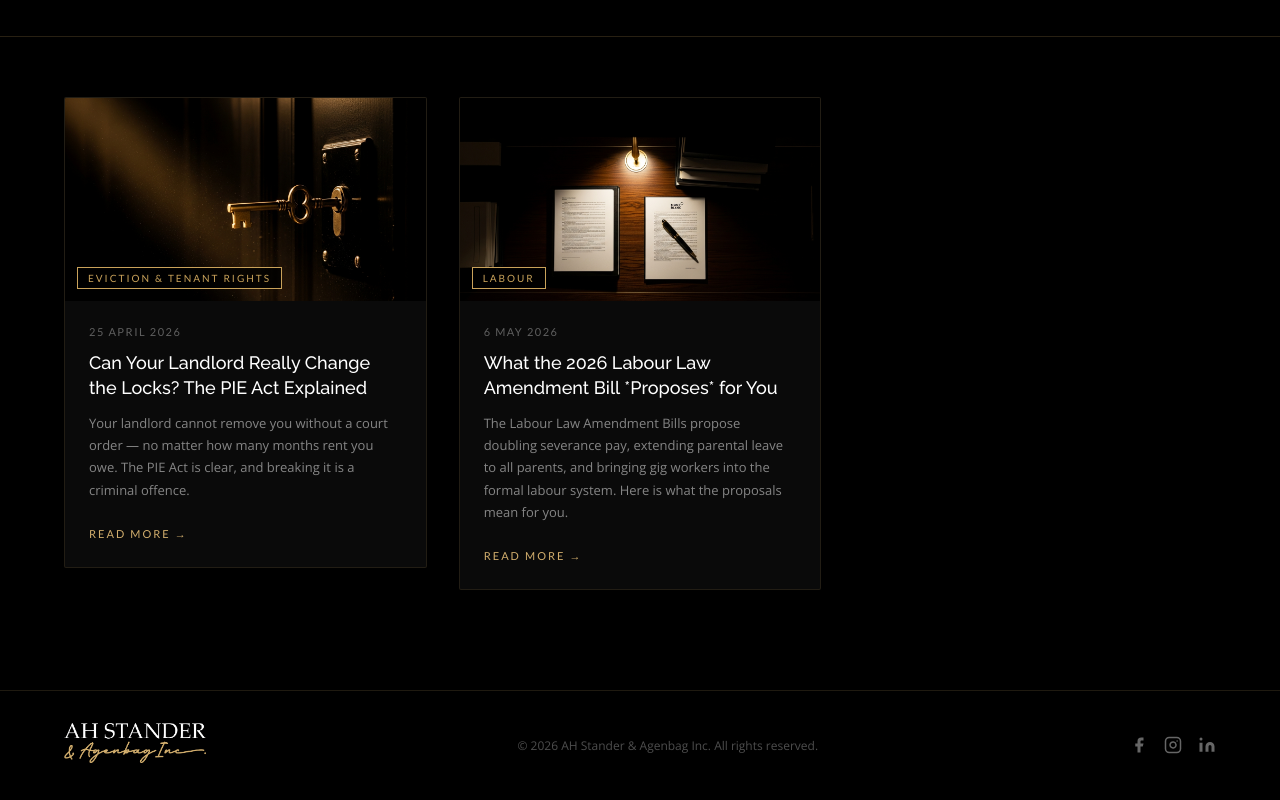
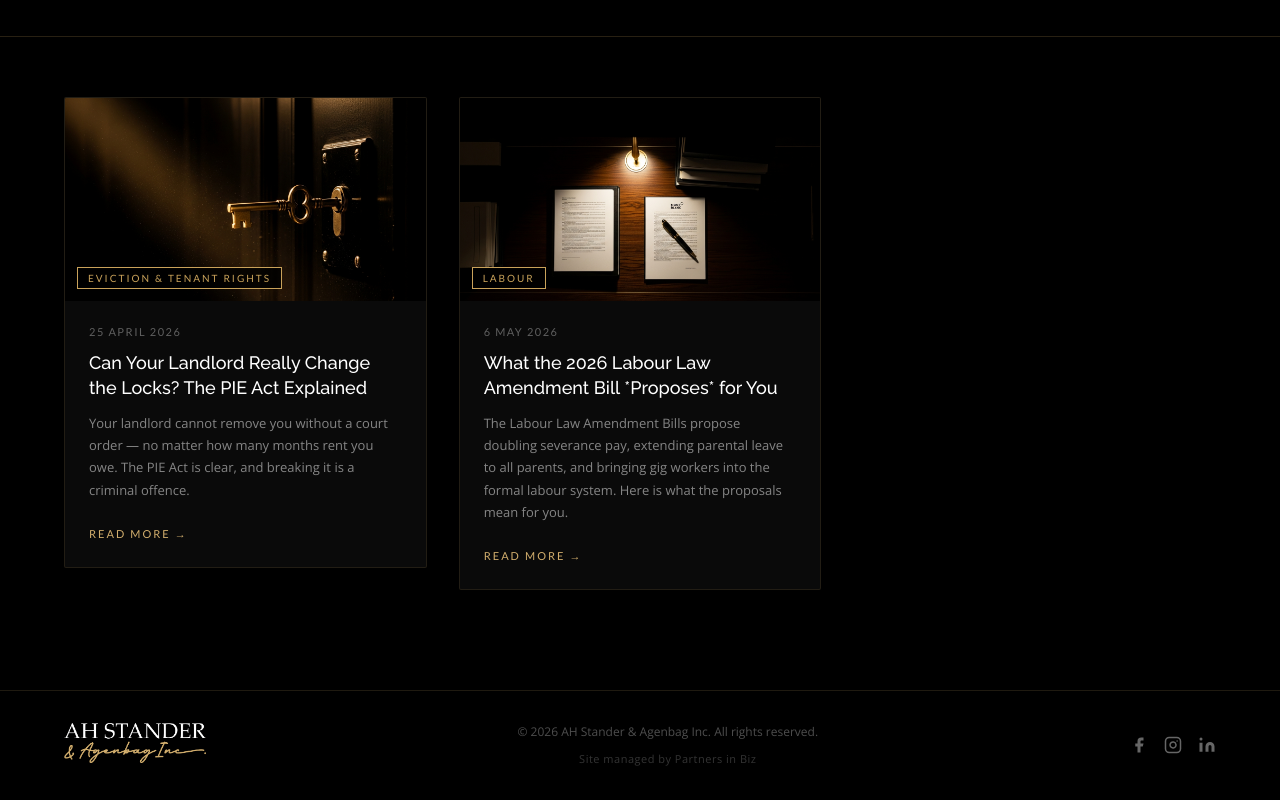
Before and after one commit to PMStander/ahslaw, a React (Vite) app: page /blog in a window 1280 px wide. Shown: the part 305-1105 px from the top of the page. Built offline with nearby package versions, Linux system fonts and the light colour scheme.

Commit message:
Add PiB credit to footer + fix footer logo link
Co-Authored-By: Claude Sonnet 4.6 <noreply@anthropic.com>

```diff
--- a/src/components/Footer.jsx
+++ b/src/components/Footer.jsx
@@ -15,22 +15,40 @@ export default function Footer() {
       }}
     >
       {/* Logo */}
-      <a href="#home" style={{ textDecoration: 'none' }}>
+      <a href="/#home" style={{ textDecoration: 'none' }}>
         <img src="/img/logo.png" alt="AH Stander & Agenbag Inc." style={{ height: '40px', width: 'auto' }} />
       </a>
 
       {/* Copyright */}
+      <div style={{ textAlign: 'center' }}>
         <p
           style={{
             color: 'rgba(255,255,255,0.3)',
             fontFamily: 'Open Sans, sans-serif',
             fontSize: '12px',
-          margin: 0,
-          textAlign: 'center',
+            margin: '0 0 6px',
           }}
         >
           &copy; {year} AH Stander &amp; Agenbag Inc. All rights reserved.
         </p>
+        <a
+          href="https://partnersinbiz.online"
+          target="_blank"
+          rel="noopener noreferrer"
+          style={{
+            color: 'rgba(255,255,255,0.2)',
+            fontFamily: 'Open Sans, sans-serif',
+            fontSize: '11px',
+            textDecoration: 'none',
+            letterSpacing: '0.5px',
+            transition: 'color 0.2s',
+          }}
+          onMouseEnter={e => (e.currentTarget.style.color = '#c9a25a')}
+          onMouseLeave={e => (e.currentTarget.style.color = 'rgba(255,255,255,0.2)')}
+        >
+          Site managed by Partners in Biz
+        </a>
+      </div>
 
       {/* Social links */}
       <div style={{ display: 'flex', gap: '16px' }}>
```
Lines whose indentation alone changed are shown as unchanged.
